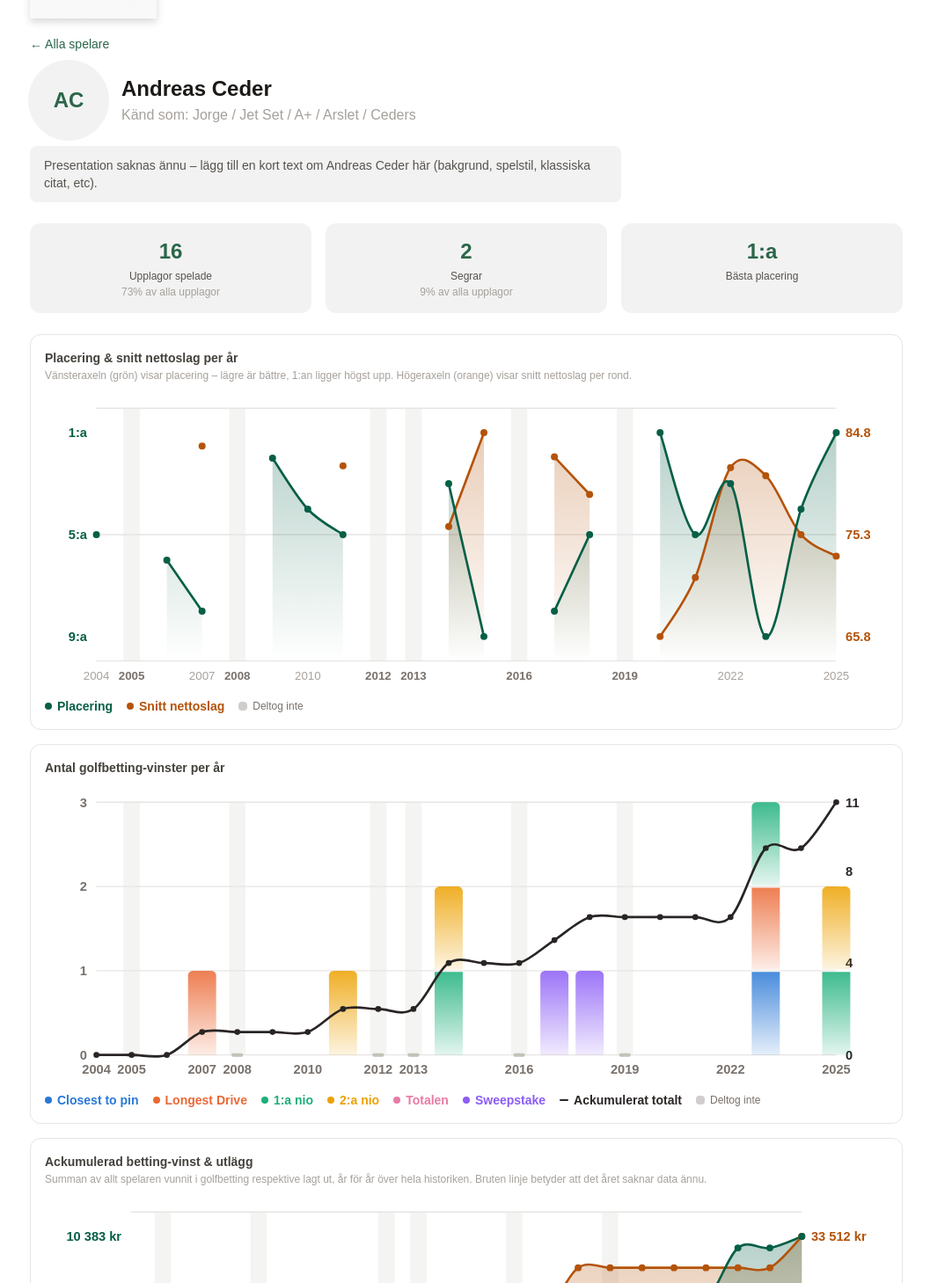
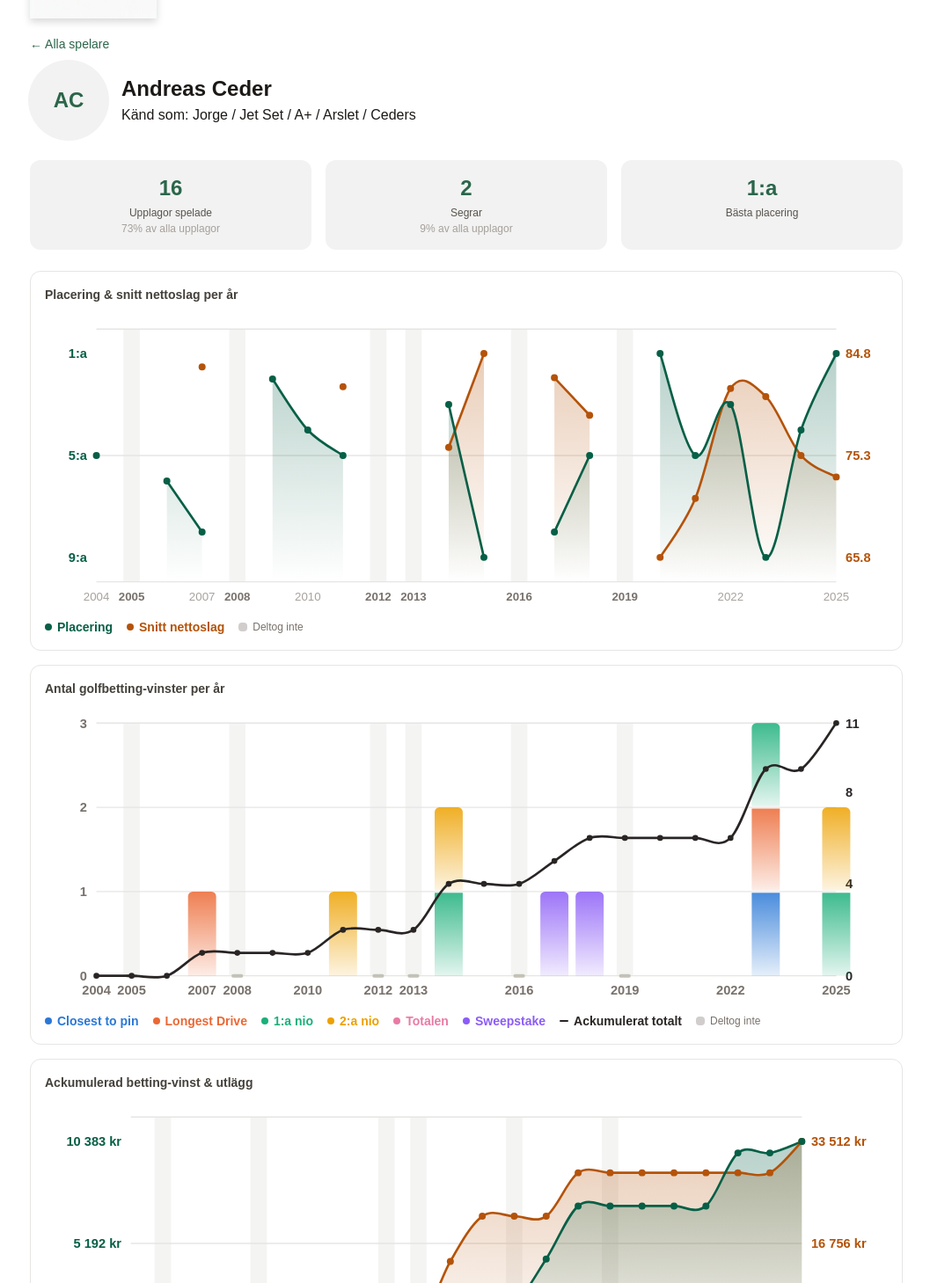
Before and after one commit to Dejan7704/tdg-app, a Next.js app: page /spelare/andreas-ceder in a window 1280 px wide. Shown: the part 131-1590 px from the top of the page at 88% size, without its empty margins (110-1167 px from the left). Built offline with nearby package versions, Linux system fonts and the light colour scheme.

Commit message:
Spelarprofil: svart 'Känd som'-text, ta bort presentationsplatshållare och diagramundertexter

```diff
--- a/src/app/spelare/[slug]/page.tsx
+++ b/src/app/spelare/[slug]/page.tsx
@@ -82,14 +82,10 @@ export default async function PlayerPage({
           <div>
             <h1 className="text-2xl font-bold text-stone-900">{player.fullName}</h1>
             {player.nicknames.length > 0 && (
-              <p className="mt-0.5 text-stone-400">Känd som: {player.nicknames.join(" / ")}</p>
+              <p className="mt-0.5 text-stone-900">Känd som: {player.nicknames.join(" / ")}</p>
             )}
           </div>
         </div>
-        <p className="mt-2 max-w-2xl rounded-lg bg-tdg-gray-light px-4 py-3 text-sm text-stone-600">
-          Presentation saknas ännu – lägg till en kort text om {player.fullName} här
-          (bakgrund, spelstil, klassiska citat, etc).
-        </p>
       </div>
 
       <div className="grid grid-cols-3 gap-4">
@@ -99,10 +95,7 @@ export default async function PlayerPage({
       </div>
 
       <div className="flex flex-col gap-4">
-        <ChartCard
-          title="Placering & snitt nettoslag per år"
-          subtitle="Vänsteraxeln (grön) visar placering – lägre är bättre, 1:an ligger högst upp. Högeraxeln (orange) visar snitt nettoslag per rond."
-        >
+        <ChartCard title="Placering & snitt nettoslag per år">
           <DualAxisLineChart
             left={{ data: placeringSeries, color: "#065f46", label: "Placering", invert: true, format: "placering" }}
             right={{ data: nettoSeries, color: "#b45309", label: "Snitt nettoslag", format: "decimal1" }}
@@ -115,10 +108,7 @@ export default async function PlayerPage({
           <StackedBarChart data={bettingByCategory} categories={bettingCategories} yearDomain={yearDomain} />
         </ChartCard>
 
-        <ChartCard
-          title="Ackumulerad betting-vinst & utlägg"
-          subtitle="Summan av allt spelaren vunnit i golfbetting respektive lagt ut, år för år över hela historiken. Bruten linje betyder att det året saknar data ännu."
-        >
+        <ChartCard title="Ackumulerad betting-vinst & utlägg">
           <DualAxisLineChart
             left={{ data: cumulativeBetting, color: "#065f46", label: "Ackumulerad betting-vinst", format: "sek" }}
             right={{ data: cumulativeUtlagg, color: "#b45309", label: "Ackumulerat utlägg", format: "sek" }}
```
